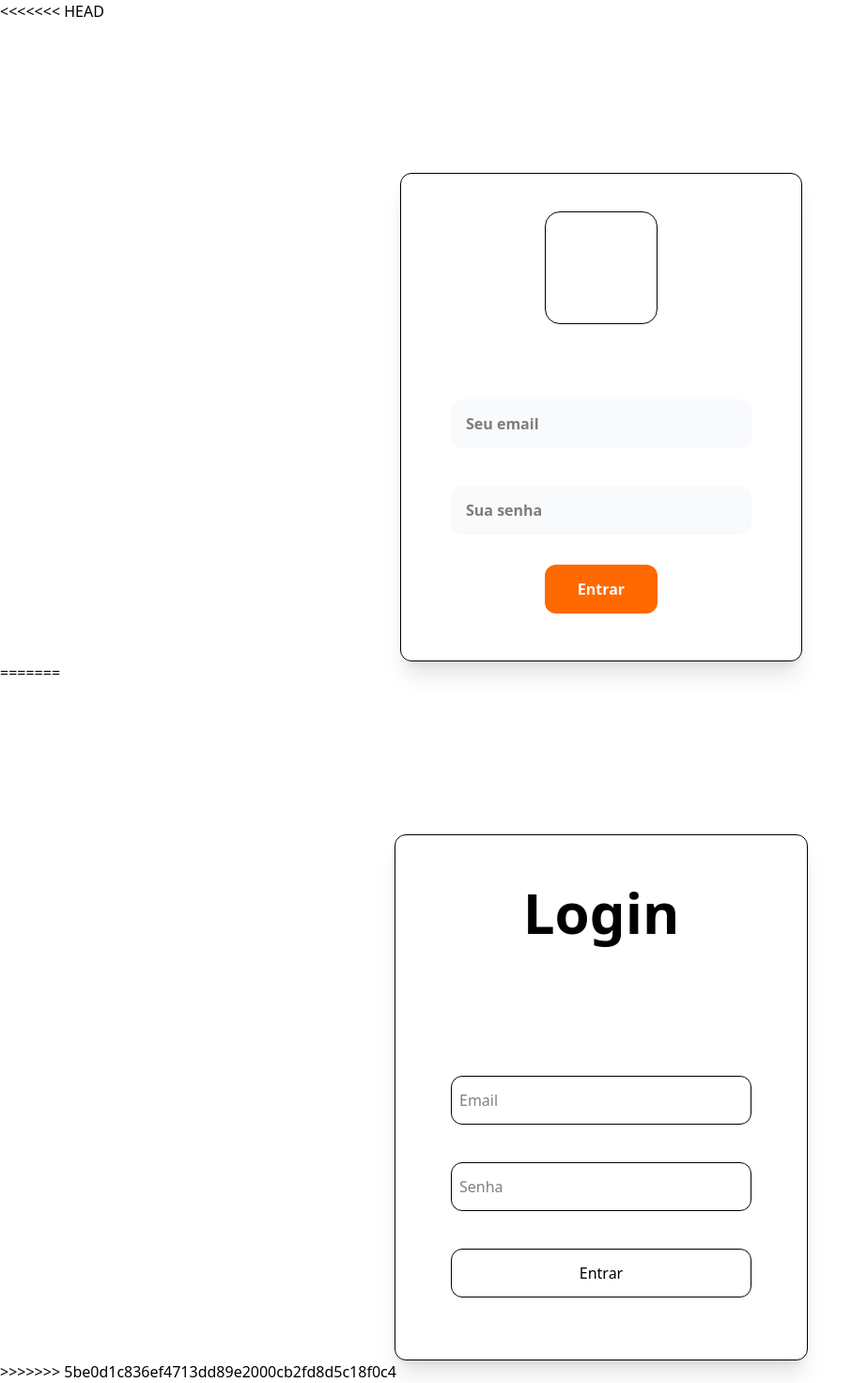
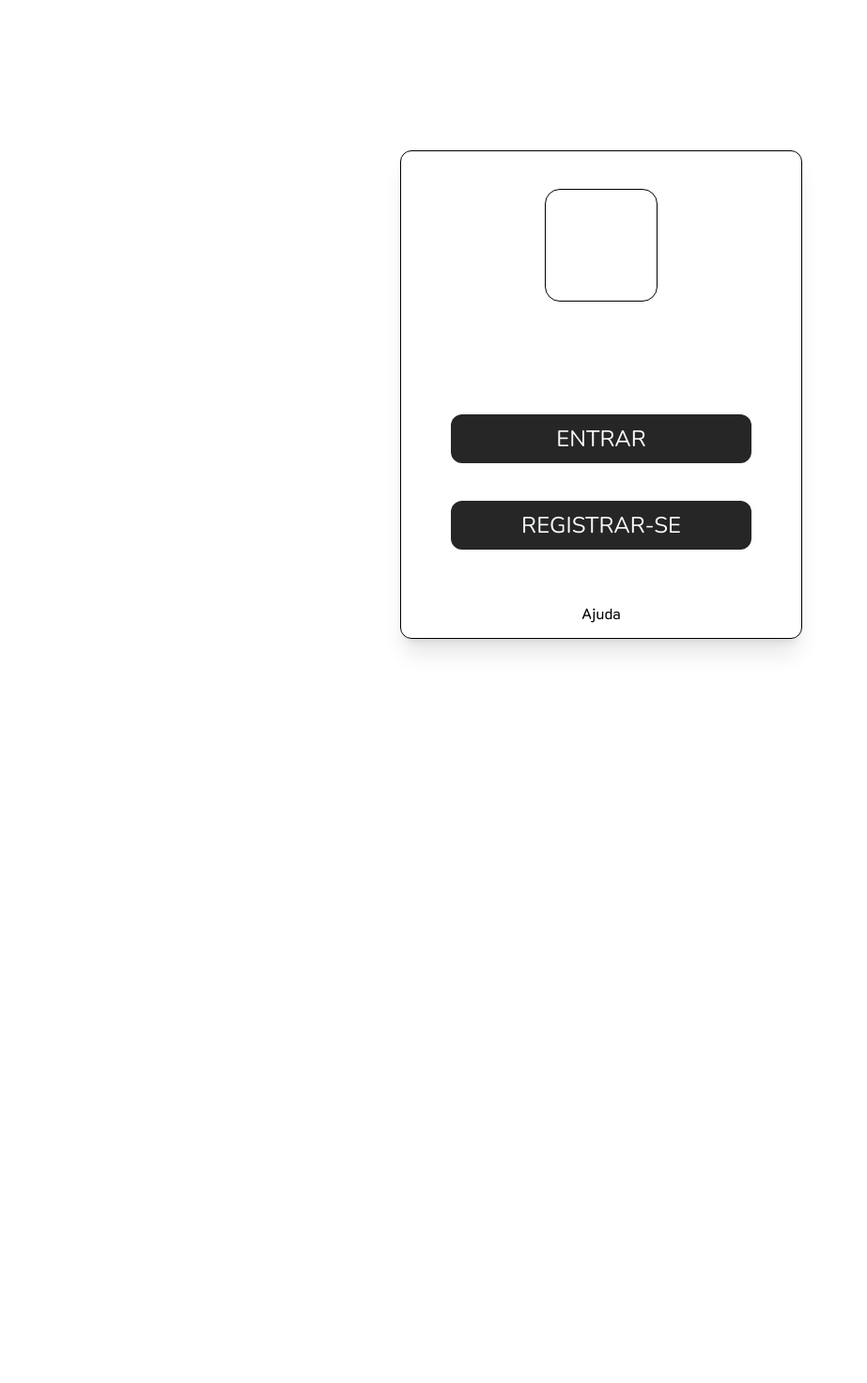
Before and after one commit to 1LucasMatheus/Startup_Bii-Bi-Express, a Laravel app: page /login in a window 1280 px wide. Shown: the whole page at 94% size, without its empty margins (0-923 px from the left). After the commit the page ends 695 px from the top, so only its background shows below. Run offline with Laravel 12, Linux system fonts and the light colour scheme.

Commit message:
InicioDoLogin

```diff
--- a/resources/views/auth/login.blade.php
+++ b/resources/views/auth/login.blade.php
@@ -1,4 +1,10 @@
-<<<<<<< HEAD
+<link rel="preconnect" href="https://fonts.googleapis.com">
+<link rel="preconnect" href="https://fonts.gstatic.com" crossorigin>
+<link href="https://fonts.googleapis.com/css2?family=Nunito:ital,wght@0,200..1000;1,200..1000&display=swap" rel="stylesheet">
+
+<link rel="preconnect" href="https://fonts.googleapis.com">
+<link rel="preconnect" href="https://fonts.gstatic.com" crossorigin>
+<link href="https://fonts.googleapis.com/css2?family=K2D:ital,wght@0,100;0,200;0,300;0,400;0,500;0,600;0,700;0,800;1,100;1,200;1,300;1,400;1,500;1,600;1,700;1,800&display=swap" rel="stylesheet">
 <script src="https://unpkg.com/@tailwindcss/browser@4"></script>
 
 <form action="" class="">
@@ -8,31 +14,10 @@
         class="border justify-self-center w-30 h-30 mt-10 rounded-2xl "></div>
 
 
-        <input type="email" placeholder="Seu email" class=" flex justify-self-center w-80 h-13 rounded-xl mt-20 pl-4 text-md font-semibold bg-slate-50">
+        <button class="text-center justify-self-center mt-30 w-80 h-13 rounded-xl cursor-pointer bg-neutral-800 text-slate-50 text-2xl" style="font-family: nunito">ENTRAR</button>
 
-        <input type="password" placeholder="Sua senha" class=" flex justify-self-center w-80 h-13 rounded-xl mt-10 pl-4 text-md font-semibold bg-slate-50">
+        <button class="text-center justify-self-center mt-10 w-80 h-13 rounded-xl cursor-pointer bg-neutral-800 text-slate-50 text-2xl" style="font-family: nunito">REGISTRAR-SE</button>
 
-        <button class="text-center justify-self-center mt-8 w-30 h-13 rounded-xl cursor-pointer bg-orange-500 font-semibold text-slate-50">Entrar</button>
+        <a class="mt-14 cursor-pointer flex justify-self-center" style="font-family: K2D">Ajuda</a>
     </div>
 </form>
-=======
-<!DOCTYPE html>
-<html lang="en">
-<head>
-    <meta charset="UTF-8">
-    <meta name="viewport" content="width=device-width, initial-scale=1.0">
-    <script src="https://unpkg.com/@tailwindcss/browser@4"></script>
-    <title>Document</title>
-</head>
-<body>
-    <form action="">
-        <div class="border rounded-xl justify-self-center text-center w-110 h-140 mt-40 shadow-xl">
-            <h2 class="font-bold text-6xl mt-13">Login</h2>
-            <input type="text" placeholder="Email" class="border rounded-xl flex justify-self-center mt-36 w-80 h-13 pl-2">
-            <input type="text" placeholder="Senha" class="border rounded-xl flex justify-self-center mt-10 w-80 h-13 pl-2">
-            <button class="text-center border w-80 h-13 rounded-xl mt-10 cursor-pointer">Entrar</button>
-        </div>
-    </form>
-</body>
-</html>
->>>>>>> 5be0d1c836ef4713dd89e2000cb2fd8d5c18f0c4
```
